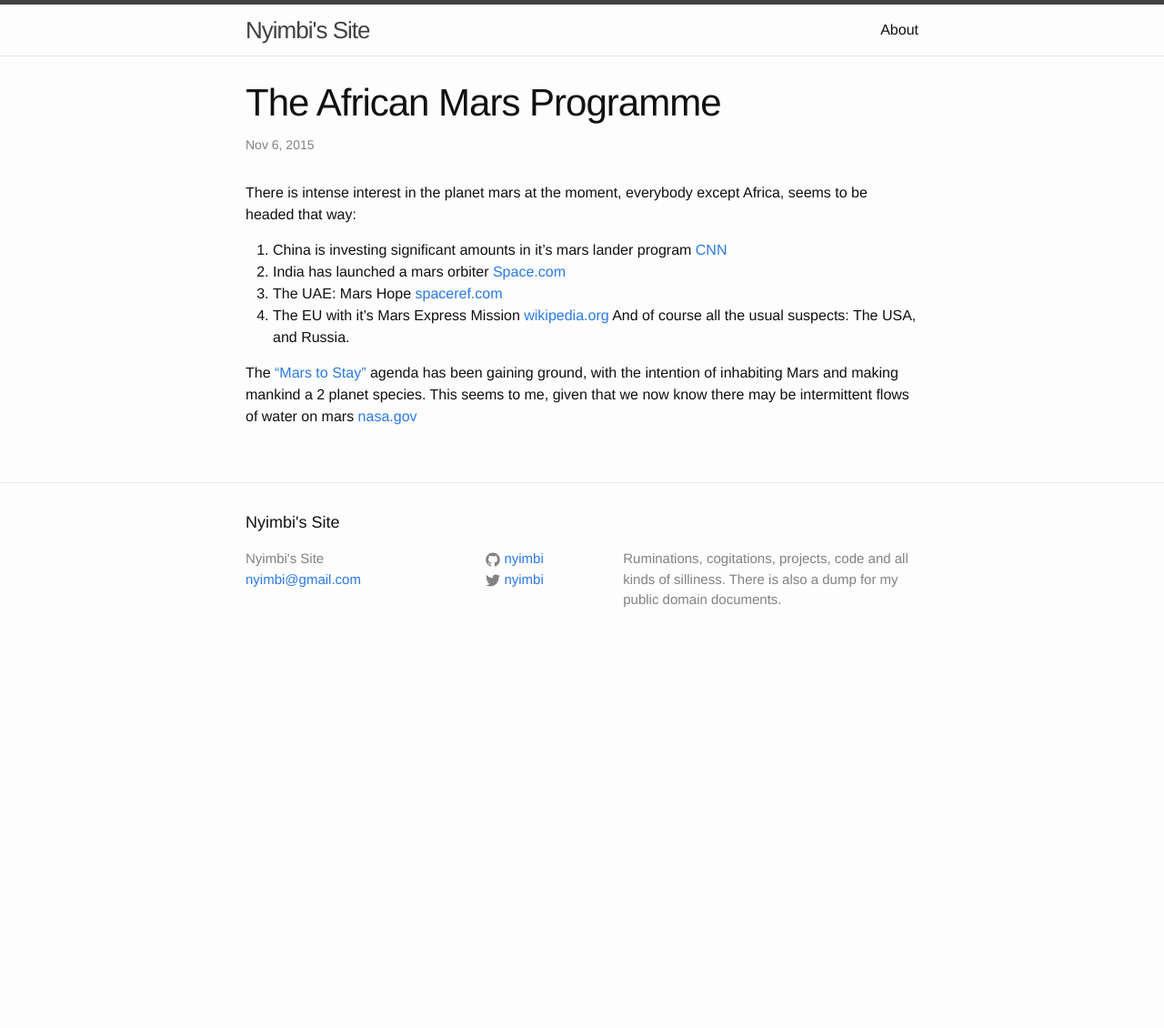
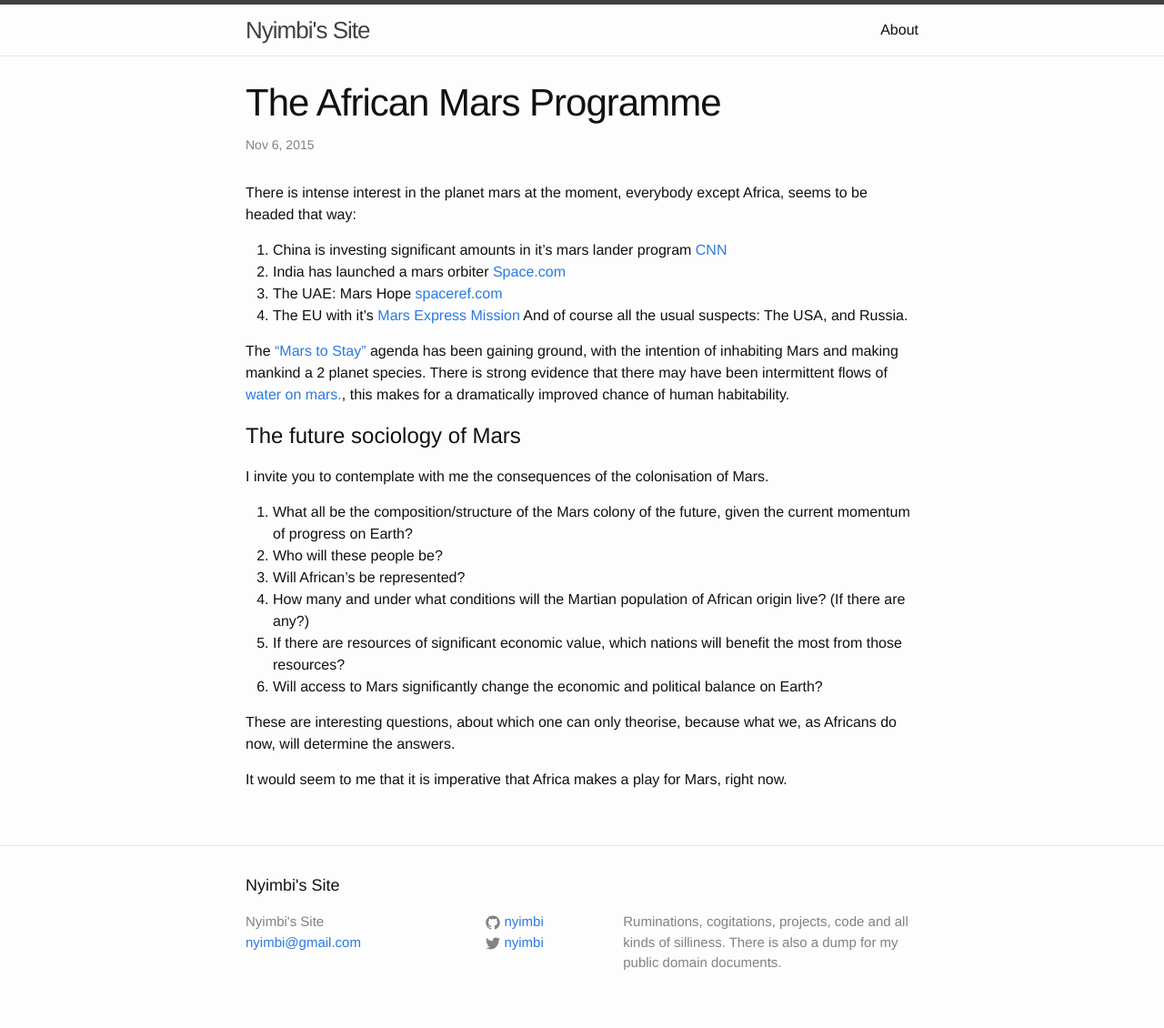
Before and after one commit to nyimbi/nyimbi.github.io, a Jekyll site: the page built from _posts/2015-11-06-welcome-to-jekyll.markdown, in a window 1280 px wide. Shown: the whole page at 91% size. Built offline with Jekyll 4.4.1, drawn with Linux system fonts in a browser that asks for light colours; before the commit the page ends 900 px from its top, so only the background shows below that.

Commit message:
Post update: The African Mars Programme

```diff
--- a/_posts/2015-11-06-welcome-to-jekyll.markdown
+++ b/_posts/2015-11-06-welcome-to-jekyll.markdown
@@ -8,7 +8,20 @@ There is intense interest in the planet mars at the moment, everybody except Afr
 1. China is investing significant amounts in it's mars lander program [CNN](http://edition.cnn.com/2015/11/04/asia/china-mars-probe-2020/)
 2. India has launched a mars orbiter [Space.com](http://www.space.com/23203-india-mars-orbiter-mission-photos.html)
 3. The UAE:  Mars Hope [spaceref.com](http://spaceref.com/mars/uae-unveils-mission-plan-for-the-first-arab-space-probe-to-mars.html)
-4. The EU with it's Mars Express Mission [wikipedia.org](http://spaceref.com/mars/uae-unveils-mission-plan-for-the-first-arab-space-probe-to-mars.html)
+4. The EU with it's [Mars Express Mission](http://spaceref.com/mars/uae-unveils-mission-plan-for-the-first-arab-space-probe-to-mars.html)
 And of course all the usual suspects: The USA, and Russia.
 
-The ["Mars to Stay"](https://en.wikipedia.org/wiki/Mars_to_Stay) agenda has been gaining ground, with the intention of inhabiting Mars and making mankind a 2 planet species. This seems to me, given that we now know there may be intermittent flows of water on mars [nasa.gov](https://www.nasa.gov/press-release/nasa-confirms-evidence-that-liquid-water-flows-on-today-s-mars)
+The ["Mars to Stay"](https://en.wikipedia.org/wiki/Mars_to_Stay) agenda has been gaining ground, with the intention of inhabiting Mars and making mankind a 2 planet species.  There is strong evidence that there may have been intermittent flows of [water on mars.](https://www.nasa.gov/press-release/nasa-confirms-evidence-that-liquid-water-flows-on-today-s-mars), this makes for a dramatically improved chance of human habitability.
+
+#The future sociology of Mars
+I invite you to contemplate with me the consequences of the colonisation of Mars.
+1. What all be the composition/structure of the Mars colony of the future, given the current momentum of progress on Earth?
+1. Who will these people be?
+1. Will African's be represented?
+1. How many and under what conditions will the Martian population of African origin live? (If there are any?)
+1. If there are resources of significant economic value, which nations will benefit the most from those resources?
+1. Will access to Mars significantly change the economic and political balance on Earth?
+
+These are interesting questions, about which one can only theorise, because what we, as Africans do now, will determine the answers.
+
+It would seem to me that it is imperative that Africa makes a play for Mars, right now.
```
